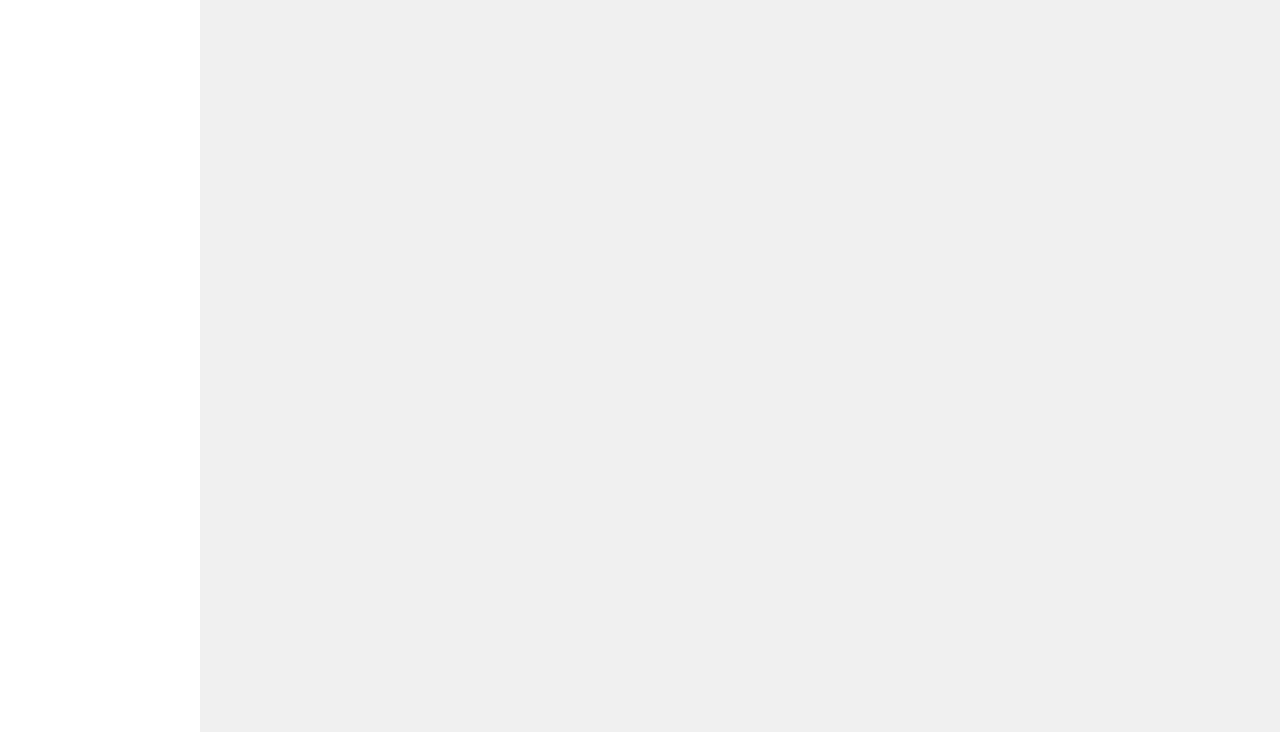
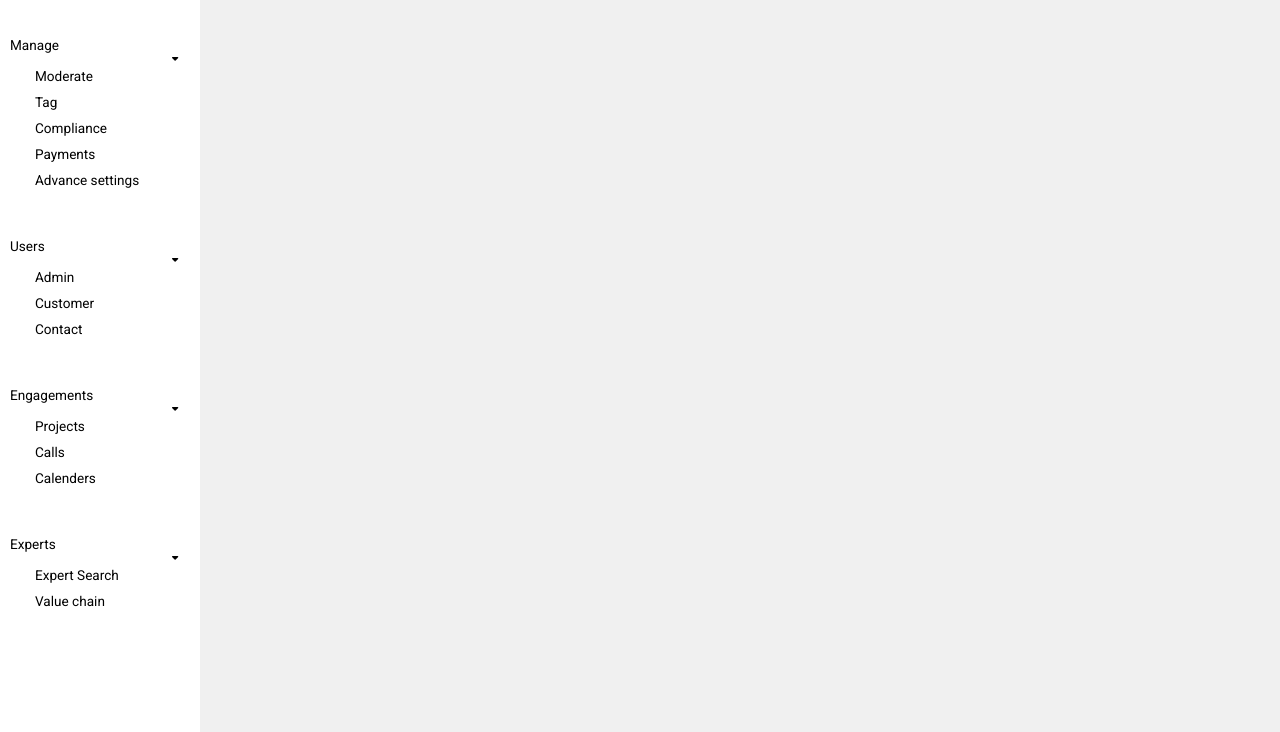
Before and after one commit to sumitk-hub1999/htmlprod, a plain HTML site: page index.html in a window 1280 px wide. Shown: the part 68-800 px from the top of the page. Drawn offline with Linux system fonts and the light colour scheme; a web font is replaced by a local one.

Commit message:
sidebar complete

```diff
--- a/index.html
+++ b/index.html
@@ -30,9 +30,54 @@
           class="main-icon"
         />
       </div>
+      <div class="list">
+        <div class="heading">
+            <p>Manage</p>
+            <i class="fas fa-caret-down"></i>
+        </div>
+
+        <ul>
+          <li>Moderate</li>
+          <li>Tag</li>
+          <li>Compliance</li>
+          <li>Payments</li>
+          <li>Advance settings</li>
+        </ul>
+      </div>
+      <div class="list">
+        <div class="heading">
+            <p>Users</p>
+            <i class="fas fa-caret-down"></i>
+        </div>
+        <ul>
+          <li>Admin</li>
+          <li>Customer</li>
+          <li>Contact</li>
+        </ul>
+      </div>
+      <div class="list">
+        <div class="heading">
+            <p>Engagements</p>
+            <i class="fas fa-caret-down"></i>
+        </div>
+        <ul>
+          <li>Projects</li>
+          <li>Calls</li>
+          <li>Calenders</li>
+        </ul>
+      </div>
+      <div class="list">
+        <div class="heading">
+            <p>Experts</p>
+            <i class="fas fa-caret-down"></i>
+        </div>
+        <ul>
+          <li>Expert Search</li>
+          <li>Value chain</li>
+        </ul>
+      </div>
     </div>
     <div class="header">
-
       <div class="header-search">
         <p class="head">Expert Profile</p>
         <div class="search-bar">
@@ -42,11 +87,22 @@
       </div>
       <div class="header-right">
         <div class="header-profile-option">
-          <i class="fa fa-user" aria-hidden="true" style="background-color: rgb(238, 237, 237); border-radius: 100%; margin-right: 5px;"></i>
+          <i
+            class="fa fa-user"
+            aria-hidden="true"
+            style="
+              background-color: rgb(238, 237, 237);
+              border-radius: 100%;
+              margin-right: 5px;
+            "
+          ></i>
           <p>Vijay Sharma</p>
           <i class="fas fa-caret-down"></i>
         </div>
       </div>
     </div>
+    <!-- main body -->
+    <div class="body-main"></div>
+    <!-- body end -->
   </body>
 </html>
--- a/styles.css
+++ b/styles.css
@@ -16,7 +16,7 @@ body {
   margin-right: 10px;
   margin-top: 10px;
 }
-.header-left i{
+.header-left i {
   padding: 10px;
   margin-top: 15px;
   cursor: pointer;
@@ -86,12 +86,44 @@ justify-content: space-between;
   padding: 5px;
   font-size: 0.8rem;
   cursor: pointer;
-
 }
-.header-profile-option:hover{
+.header-profile-option:hover {
   background-color: lightgray;
 }
-.header-profile-option i{
+.header-profile-option i {
   padding: 10px;
+}
 
+.list {
+  font-size: 0.85rem;
+  margin: 10px;
 }
+
+.list ul {
+  list-style: none;
+  align-items: center;
+  margin-left: 20px;
+}
+.list li{
+    padding: 5px;
+}
+.list ul li:hover{
+    background-color: black;
+    color: white;
+    cursor: pointer;
+    border-radius: 10px;
+}
+
+.heading {
+  margin-top: 20px;
+  display: flex;
+  flex-direction: column;
+}
+.heading p {
+  margin-top: 25px;
+}
+.heading i {
+  margin-left: 90%;
+  font-size: 10px;
+  padding: 0;
+}
```
Lines whose indentation alone changed are shown as unchanged.
